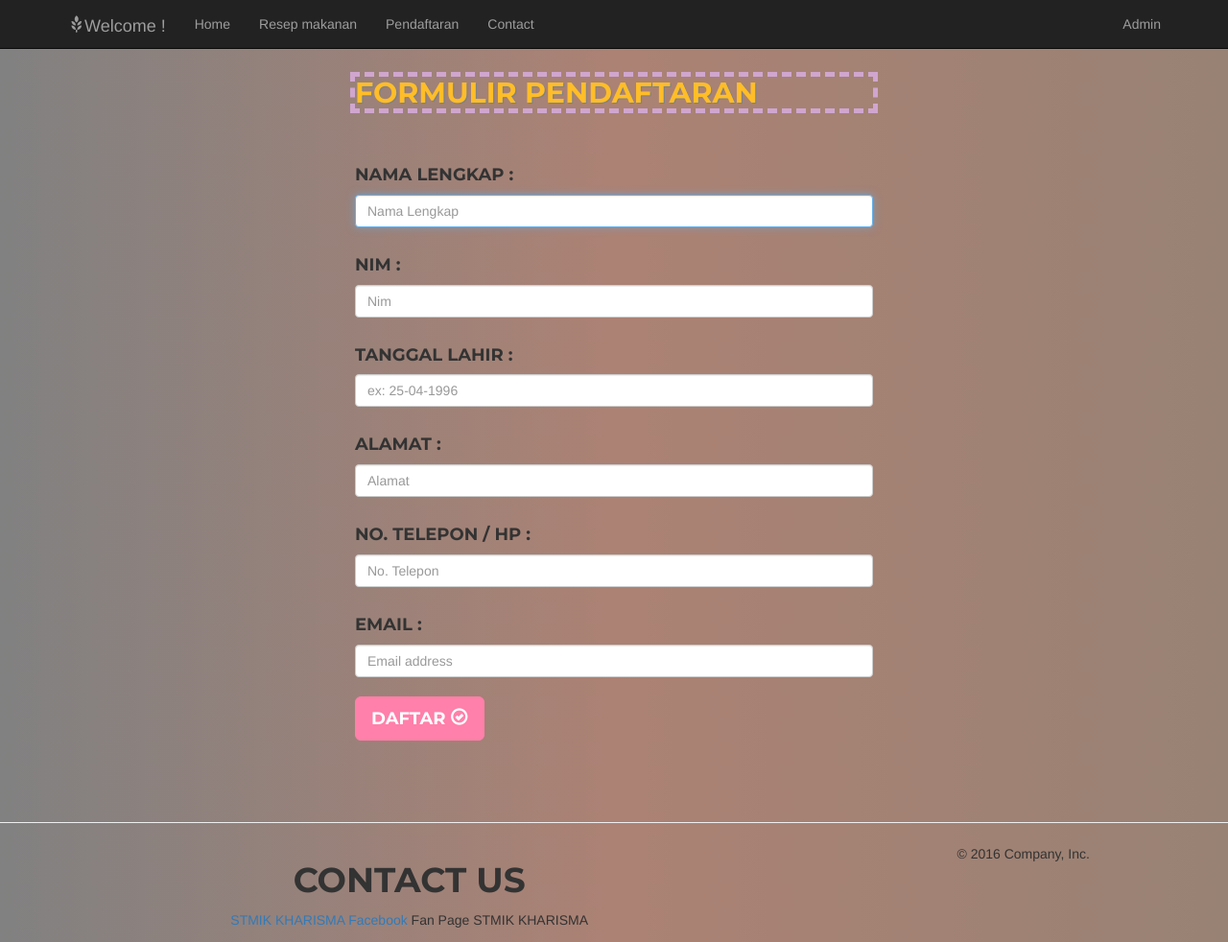
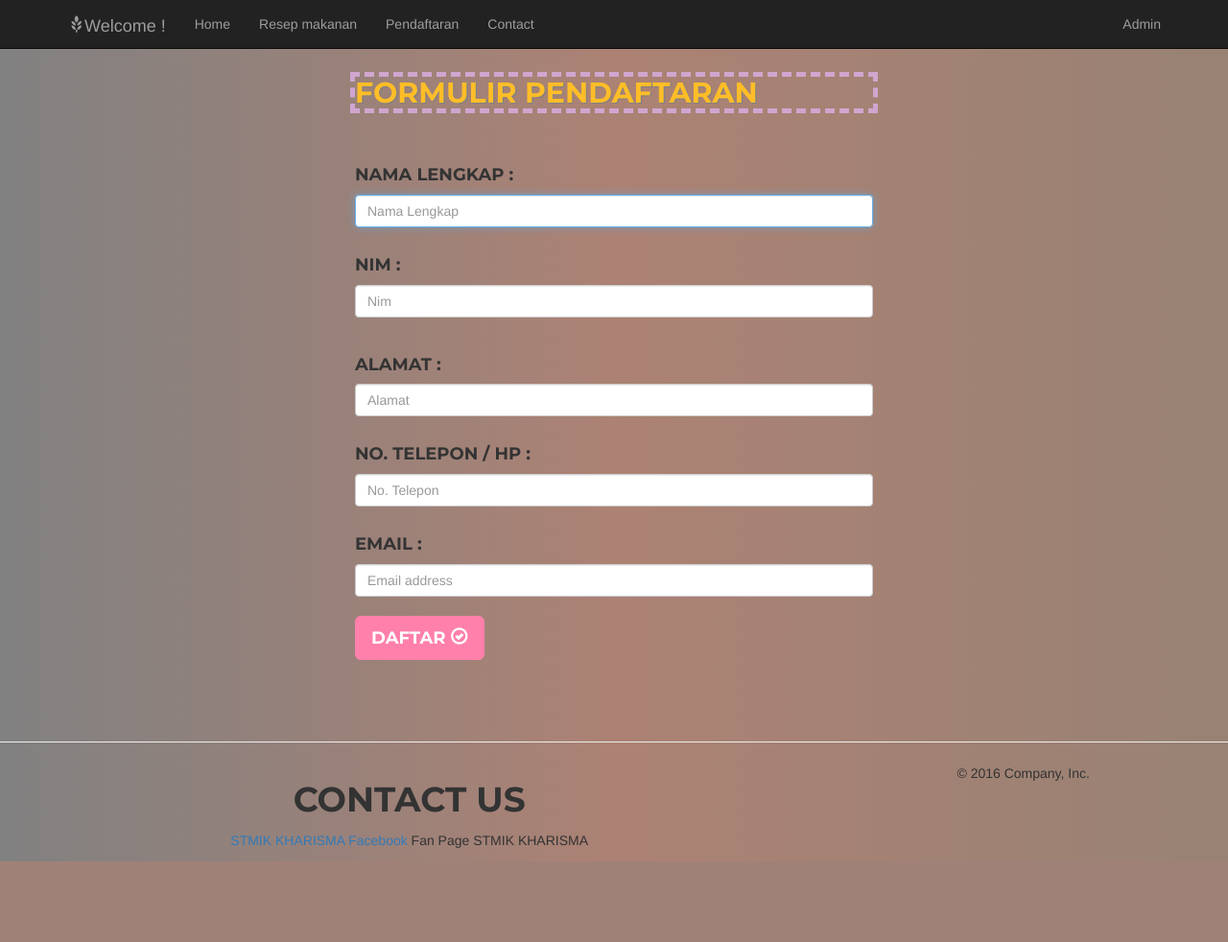
Before and after one commit to selvycouwandy/foodandfun, a CodeIgniter app: page /foodandfun/index.php/pendaftaran/index in a window 1280 px wide. Shown: the whole page at 96% size. After the commit the page ends 898 px from the top, so only its background shows below. Run offline with CodeIgniter, Linux system fonts and the light colour scheme; some libraries are stand-ins or nearby versions; some web fonts are replaced.

Commit message:
Update pendaftaran.php

```diff
--- a/application/views/pendaftaran.php
+++ b/application/views/pendaftaran.php
@@ -17,18 +17,10 @@
           <br>
 
         <h4>Nim :</h4>
-        <label for="inputnim" class="sr-only">Nim</label>
-        <input type="text" class="form-control" placeholder="Nim" name="nim" id="inputnim" required>
+        <label for="inputNim" class="sr-only">Nim</label>
+        <input type="text" class="form-control" placeholder="Nim" name="nim" id="nim" required>
+    <p id="warning_nim"> </p>
         <br>
-    <p id="warning_nim"> </p>
-
-        <h4>Tanggal Lahir :</h4>
-        <label for="inputtanggal" class="sr-only">Tanggal Lahir</label>
-        <input type="text" id="inputTanggal" class="form-control" placeholder="ex: 25-04-1996" name="tanggallahir" required>
-        <br>
-
-
-
 
         <h4>Alamat :</h4>
         <label for="inputAlamat" class="sr-only">Alamat</label>
@@ -45,7 +37,7 @@
           <input type="email" id="inputEmail" class="form-control" placeholder="Email address" name="email" required >
           <br>
 
-          <button class="btn btn-lg btn-primary" type="submit" >Daftar  <span class=" glyphicon glyphicon-ok-circle"></span></button>
+          <button id="btn_submit_pendaftaran" class="btn btn-lg btn-primary" type="submit" >Daftar  <span class=" glyphicon glyphicon-ok-circle"></span></button>
 
       </form>
       </div>
@@ -61,5 +53,3 @@
   </div>
     <p>&copy; 2016 Company, Inc.</p>
 </footer>
-
-<script src="<?= base_url()?>assets/js/ajax.js"></script>
```
